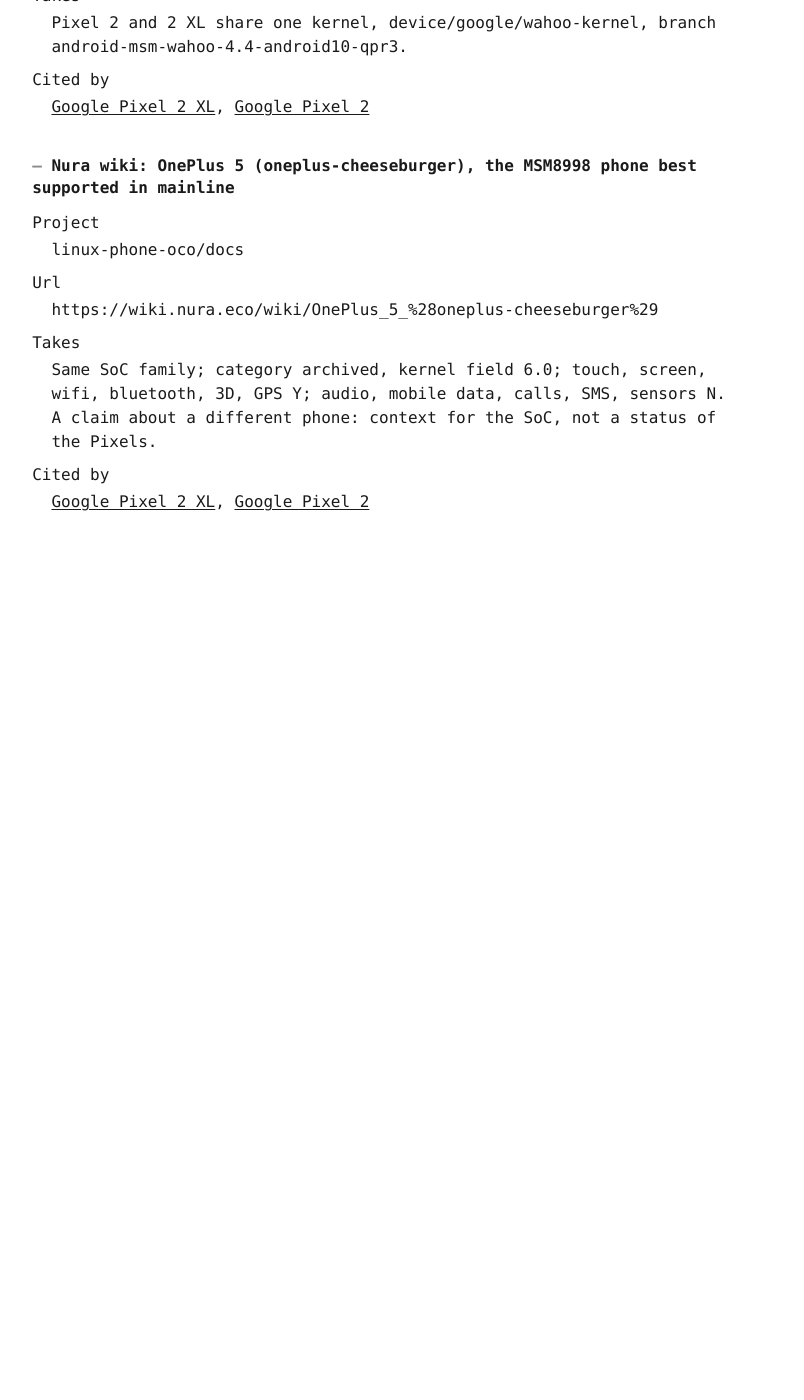
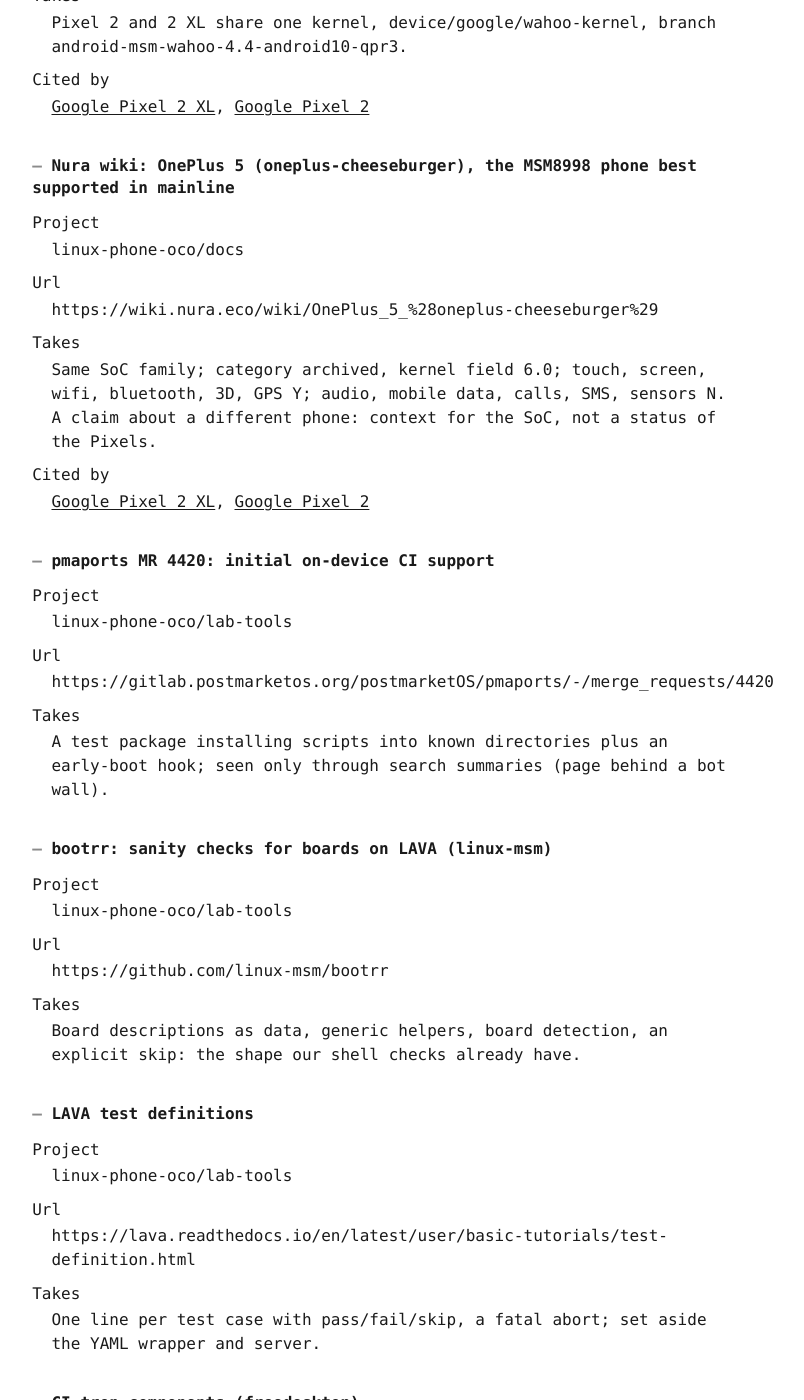
Before and after one commit to linux-phone-oco/docs, a Jekyll site: the page built from docs/sources.md, in a window 1280 px wide and 1400 px high, scrolled down 35765 px. Shown: the whole window, without its empty margins (261-1065 px from the left). Built offline with Jekyll 4.4.1, drawn with Linux system fonts in a browser that asks for light colours; our own code applies the rules of GitHub Pages for plain Markdown files; before the commit the page ends 36395 px from its top, so only the background shows below that; some of the changed text lies outside the part shown.

Commit message:
docs(lab-tools): research - how phone tests are organised, shipped and provisioned (#209)
Co-authored-by: Claude Sonnet 5.5 <noreply@anthropic.com>

```diff
--- a/docs/sources.md
+++ b/docs/sources.md
@@ -1648,3 +1648,107 @@ Takes
 
 Cited by
 : [Google Pixel 2 XL](devices.md#google-taimen), [Google Pixel 2](devices.md#google-walleye)
+
+
+<a id="pmos-ondevice-ci-mr"></a>
+### pmaports MR 4420: initial on-device CI support
+
+Project
+: linux-phone-oco/lab-tools
+
+Url
+: https://gitlab.postmarketos.org/postmarketOS/pmaports/-/merge_requests/4420
+
+Takes
+: A test package installing scripts into known directories plus an early-boot hook; seen only through search summaries (page behind a bot wall).
+
+
+<a id="bootrr"></a>
+### bootrr: sanity checks for boards on LAVA (linux-msm)
+
+Project
+: linux-phone-oco/lab-tools
+
+Url
+: https://github.com/linux-msm/bootrr
+
+Takes
+: Board descriptions as data, generic helpers, board detection, an explicit skip: the shape our shell checks already have.
+
+
+<a id="lava-test-definition"></a>
+### LAVA test definitions
+
+Project
+: linux-phone-oco/lab-tools
+
+Url
+: https://lava.readthedocs.io/en/latest/user/basic-tutorials/test-definition.html
+
+Takes
+: One line per test case with pass/fail/skip, a fatal abort; set aside the YAML wrapper and server.
+
+
+<a id="ci-tron-components"></a>
+### CI-tron components (freedesktop)
+
+Project
+: linux-phone-oco/lab-tools
+
+Url
+: https://gfx-ci.pages.freedesktop.org/ci-tron/docs/components.html
+
+Takes
+: A stored record of what a device should look like, and qualifying by repeated boots.
+
+
+<a id="alpine-rust-aarch64"></a>
+### Alpine edge aarch64 package: rust
+
+Project
+: linux-phone-oco/lab-tools
+
+Url
+: https://pkgs.alpinelinux.org/package/edge/main/aarch64/rust
+
+Takes
+: 71.7 MiB download, 205.5 MiB installed: the cost of a toolchain on a phone.
+
+
+<a id="nextest-how-it-works"></a>
+### cargo-nextest: how it works
+
+Project
+: linux-phone-oco/lab-tools
+
+Url
+: https://nexte.st/docs/design/how-it-works/
+
+Takes
+: List tests per binary, run each in its own process: a runner that depends on the tests, not the tests on it.
+
+
+<a id="alpine-abuild"></a>
+### Alpine wiki: abuild and package signing
+
+Project
+: linux-phone-oco/lab-tools
+
+Url
+: https://wiki.alpinelinux.org/wiki/Abump
+
+Takes
+: An apk gives versions, dependencies, uninstall and signatures at the price of a key and a repository.
+
+
+<a id="rust-script-tool"></a>
+### rust-script (fornwall)
+
+Project
+: linux-phone-oco/lab-tools
+
+Url
+: https://github.com/fornwall/rust-script
+
+Takes
+: Compiles on first run and caches the executable; needs a Rust toolchain on the machine that runs it.
```
Also changed, not shown: data/sources.json (+8 -0 lines), docs/backlog.md (+19 -0 lines), docs/index.md (+3 -3 lines), docs/research.md (+28 -0 lines), data/backlog.json, data/research.json, research/lpoco-health/2026-11-17/README.md (added).
